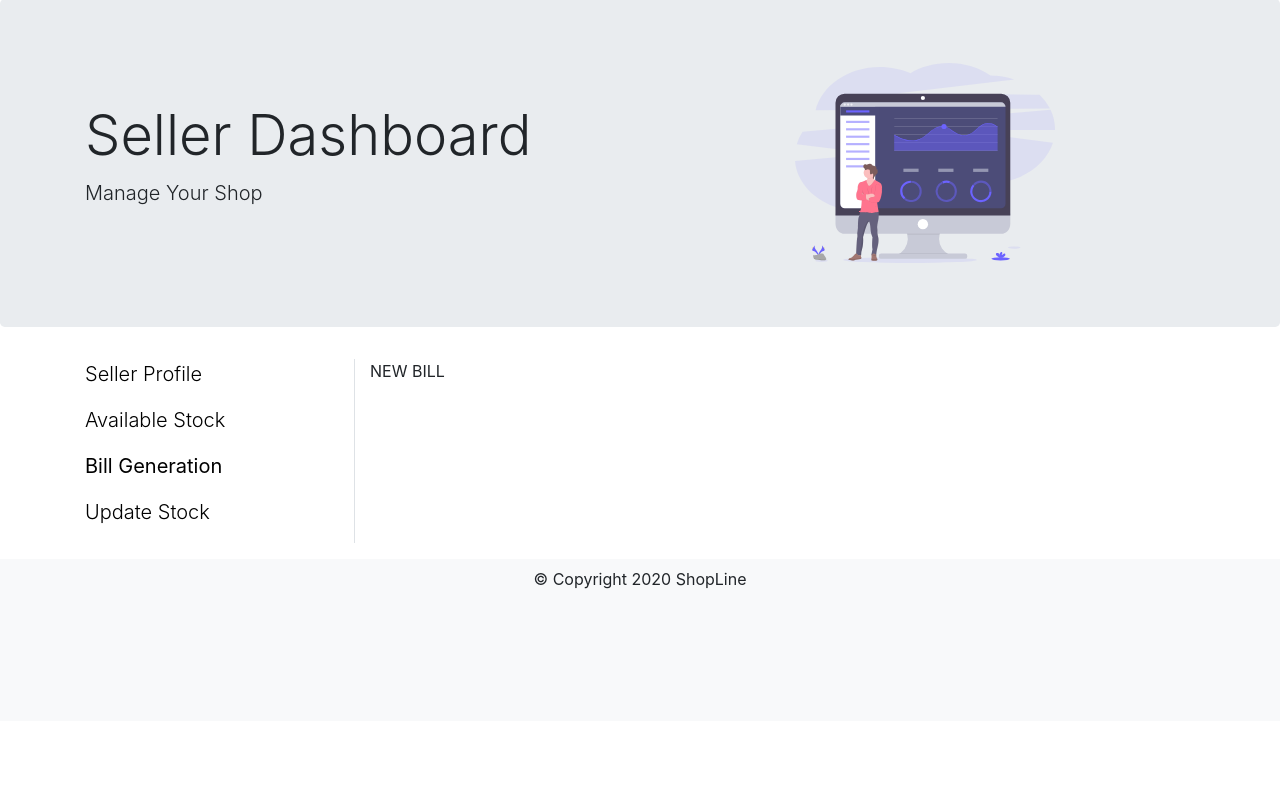
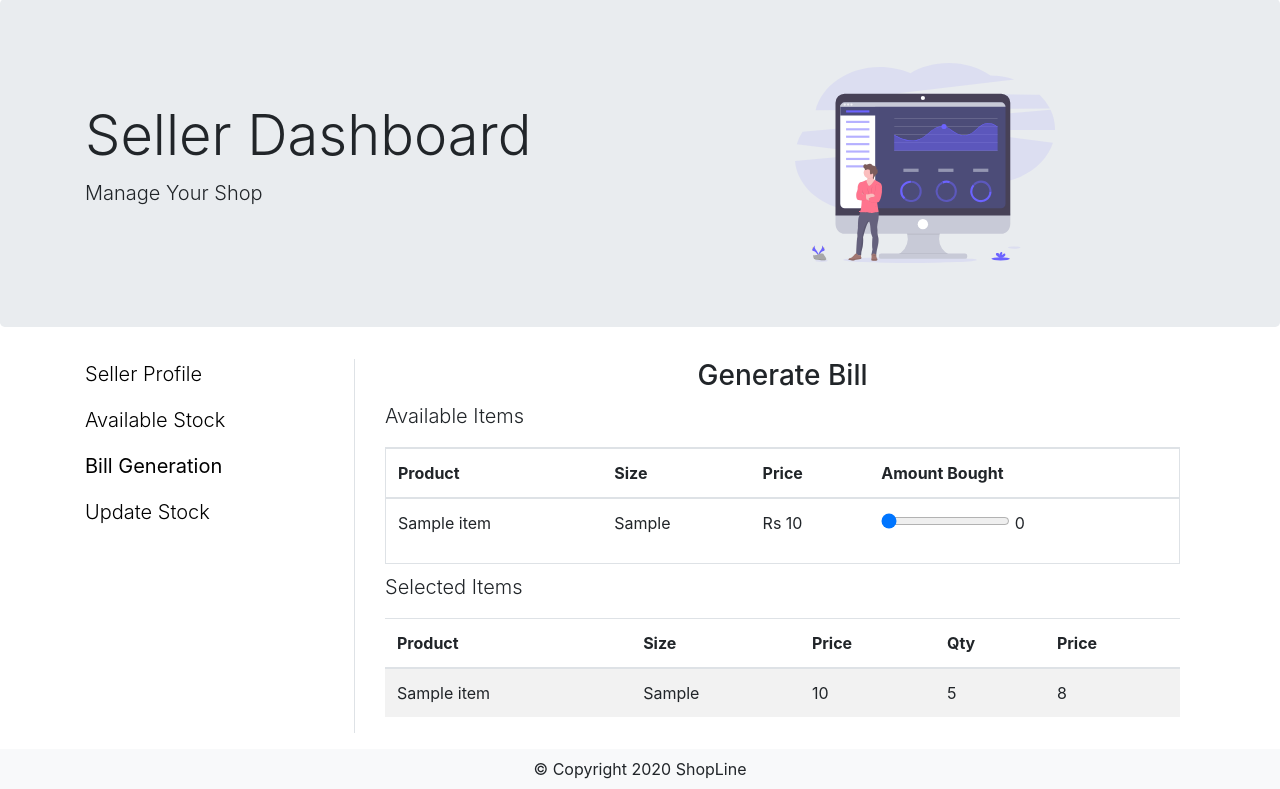
Before and after one commit to shubhanshu02/ShopLine, a Django app: page /dashboard/bill in a window 1280 px wide. Shown: the part 79-868 px from the top of the page. Before the commit the page ends 668 px from the top, so only its background shows below. Run offline with Django 3.2, Linux system fonts and the light colour scheme; a user stored in the database is signed in; tables that the repository leaves empty hold one stand-in row (values such as "Sample post"); some web fonts are replaced.

Commit message:
Added Bill Generation Selection Table

```diff
--- a/shop/templates/shop/bill_generation.html
+++ b/shop/templates/shop/bill_generation.html
@@ -4,5 +4,83 @@
 {% block title %}New Bill{% endblock %}
 
 {% block dashboard %}
-NEW BILL
+<script>
+    items = {{ itm | safe }};
+    console.log(items)
+    bill = [];
+
+    function valueChange(item) {
+        let name = item.id + " amt";
+        document.getElementById(name).textContent = item.value;
+        let count = Number(item.value);
+        if (count !== 0) {
+
+            console.log(count);
+        }
+        else if (count === 0) {
+            console.log('REmOVE')
+        }
+    }
+
+</script>
+<div class="container">
+    <h3 class="text-center">Generate Bill</h3>
+    <p class="lead">Available Items</p>
+
+    <div class="border" style="max-height: 200px; overflow-y: scroll;">
+        <table class="table">
+            <thead>
+                <tr>
+                    <th>Product</th>
+                    <th>Size</th>
+                    <th>Price</th>
+                    <th>Amount Bought</th>
+                </tr>
+            </thead>
+            <tbody>
+                {% for item in items %}
+                <tr>
+                    <td> {{ item.name }} </td>
+                    <td> {{ item.size }} </td>
+                    <td> Rs {{ item.price }} </td>
+                    <td>
+                        <input type="range" value="0" id="{{item.name}}" onchange="valueChange(this);" name="points"
+                            min="0" max="{{ item.quantity_available }}">
+                        <output id="{{item.name}} amt">0</output>
+                    </td>
+                </tr>
+                {% endfor %}
+            </tbody>
+        </table>
+    </div>
+    <p class="lead pt-2">Selected Items</p>
+    <div id="nothing" class="d-none">
+        <hr>
+        <p>Nothing Selected</p>
+    </div>
+    <table id="something" class="table table-striped">
+        <thead>
+            <tr>
+                <th>Product</th>
+                <th>Size</th>
+                <th>Price</th>
+                <th>Qty</th>
+                <th>Price</th>
+            </tr>
+        </thead>
+        <tbody>
+
+            {% for item in items %}
+            <tr>
+                <td> {{ item.name }} </td>
+                <td> {{ item.size }} </td>
+                <td> {{ item.price }} </td>
+                <td> 5 </td>
+                <td> 8 </td>
+            </tr>
+            {% endfor %}
+        </tbody>
+    </table>
+</div>
+
 {% endblock %}
--- a/shop/views.py
+++ b/shop/views.py
@@ -1,6 +1,9 @@
 from django.shortcuts import render
 from .models import Notification, Seller, Item
 import datetime
+import json
+from django.core.serializers.json import DjangoJSONEncoder
+
 # Create your views here.
 
 
@@ -24,7 +27,19 @@ def dashboard(request):
     return render(request, 'shop/dashboard_home.html', {'seller':seller })
 
 def bill_generate(request):
-    return render(request, 'shop/bill_generation.html')
+    if request.user.is_authenticated:
+        seller = Seller.objects.filter(user=request.user)[0]
+        item = Item.objects.filter(seller=seller)
+        forjs = item.values_list()
+        forjs = json.dumps(list(forjs), cls=DjangoJSONEncoder)
+
+        print(forjs)
+        if item.count() > 0:
+            return render(request, 'shop/bill_generation.html', {'items': item, 'itm':forjs})
+        return render(request, 'shop/bill_generation.html', {'message': "No Product to show"})
+    return render(request, 'shop/bill_generation.html', {'message': "Please Login to View this Page"})
+
+
 
 def update_stock(request):
     return render(request, 'shop/update_stock.html')
```
